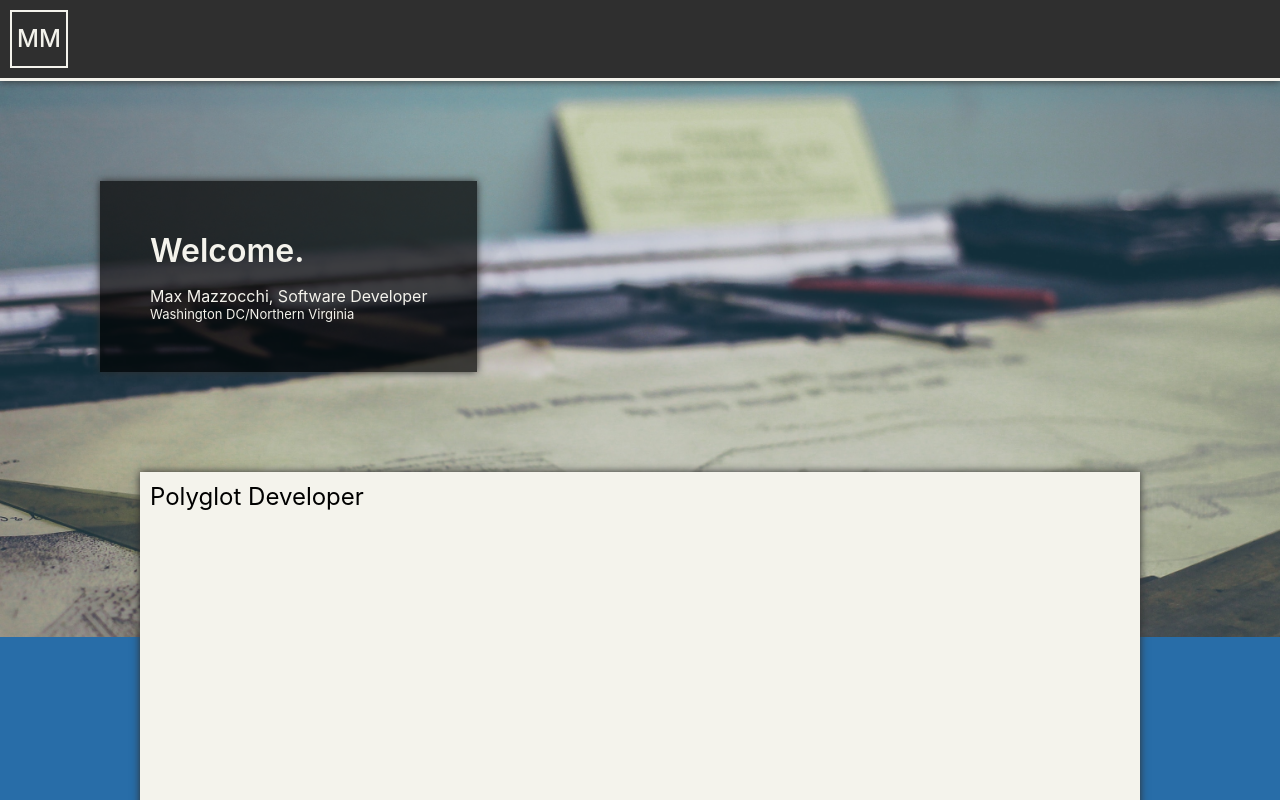
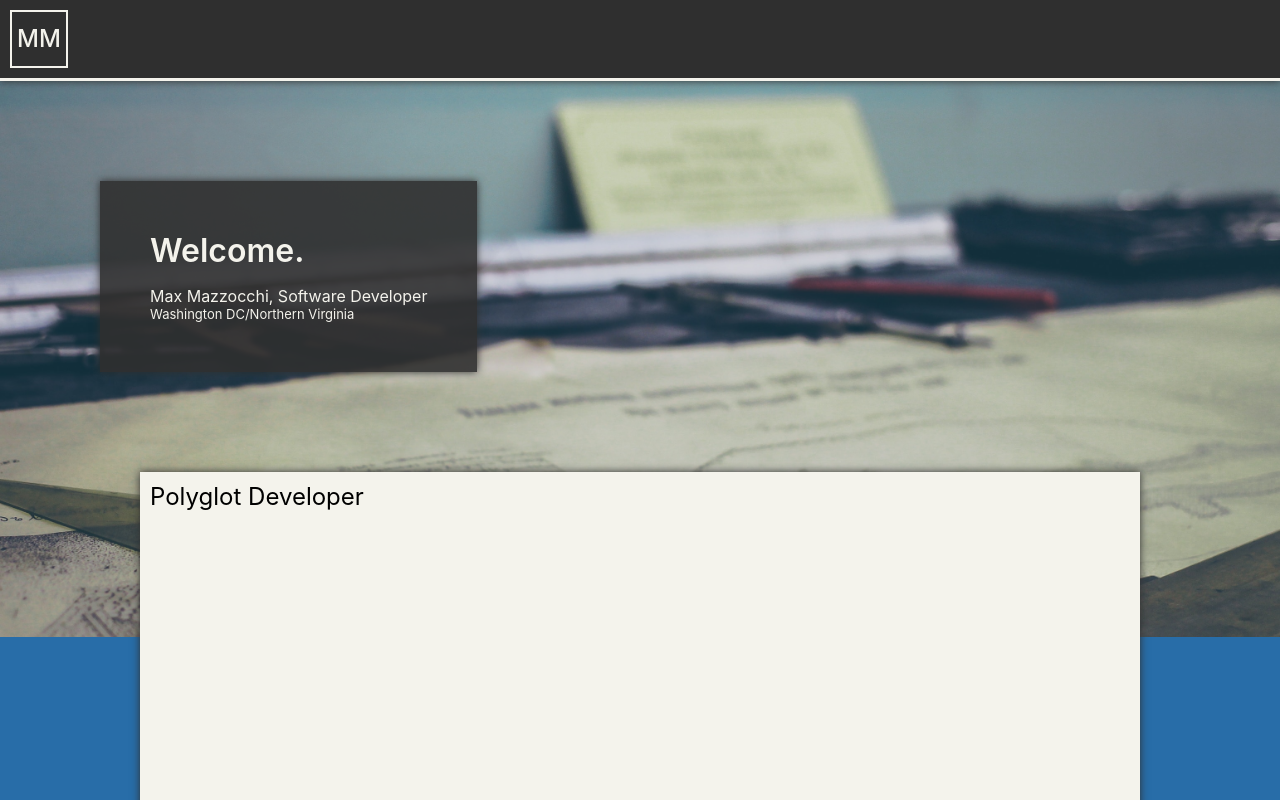
Before and after one commit to MMazzocchi/mmazzocchi.github.io, a React (Create React App) app: page / in a window 1280 px wide. Shown: the top 800 px of the page. Built offline with nearby package versions, Linux system fonts and the light colour scheme.

Commit message:
Added semi-transparent to styles.

```diff
--- a/src/home/Greeting.js
+++ b/src/home/Greeting.js
@@ -1,11 +1,16 @@
 import React from 'react';
 import withStyles from '@material-ui/core/styles/withStyles.js';
-import { color1, standard_shadow } from '../styles.js';
+import {
+  color1,
+  color3,
+  standard_shadow,
+  semi_transparent
+} from '../styles.js';
 
 const styles = {
   box: {
     'color': color1,
-    'background': 'rgba(0, 0, 0, 0.7)',
+    'background': color3+semi_transparent,
     'padding': '50px',
     'box-shadow': standard_shadow,
   },
--- a/src/styles.js
+++ b/src/styles.js
@@ -2,6 +2,6 @@ const color1 = '#F4F3EC';
 const color2 = '#286DA8';
 const color3 = '#2F2F2F';
 const standard_shadow = '0 0 8px 0 '+color3;
+const semi_transparent = 'E4';
 
-
-export { color1, color2, color3, standard_shadow };
+export { color1, color2, color3, standard_shadow, semi_transparent };
```
